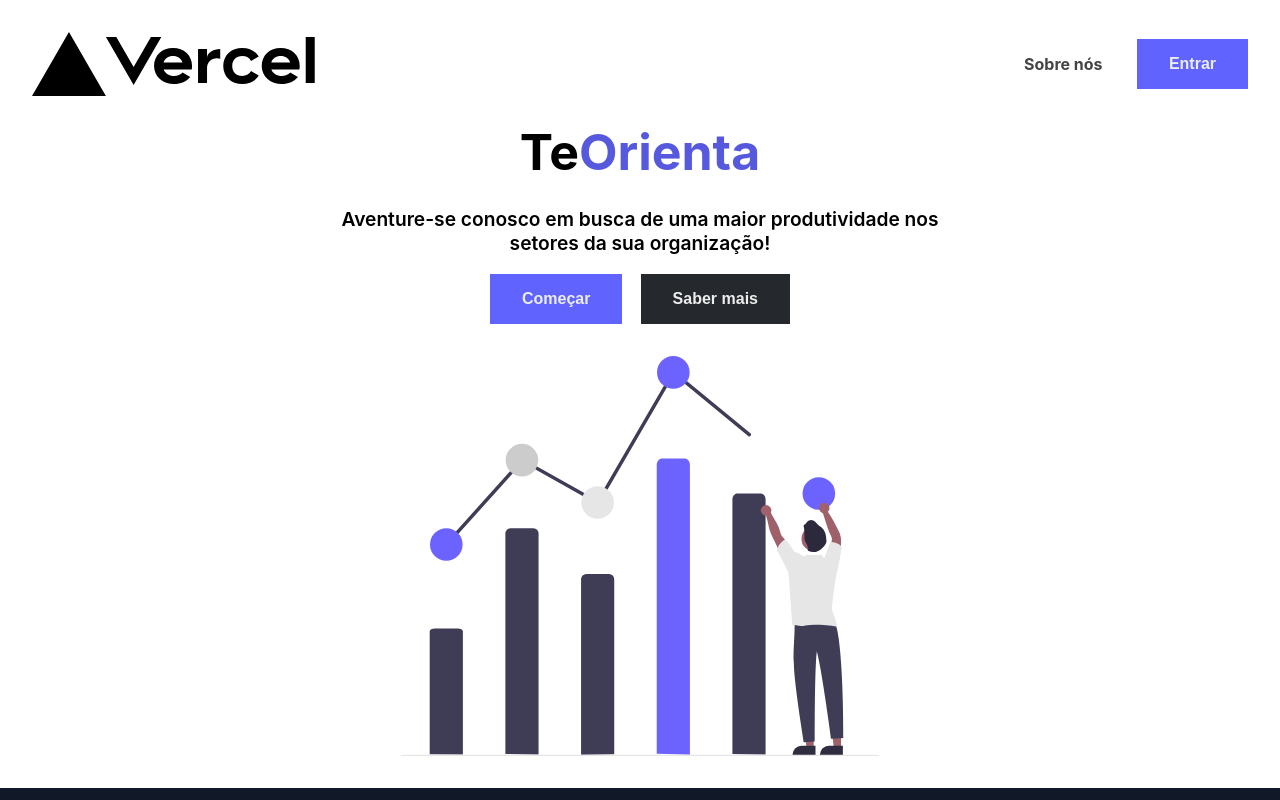
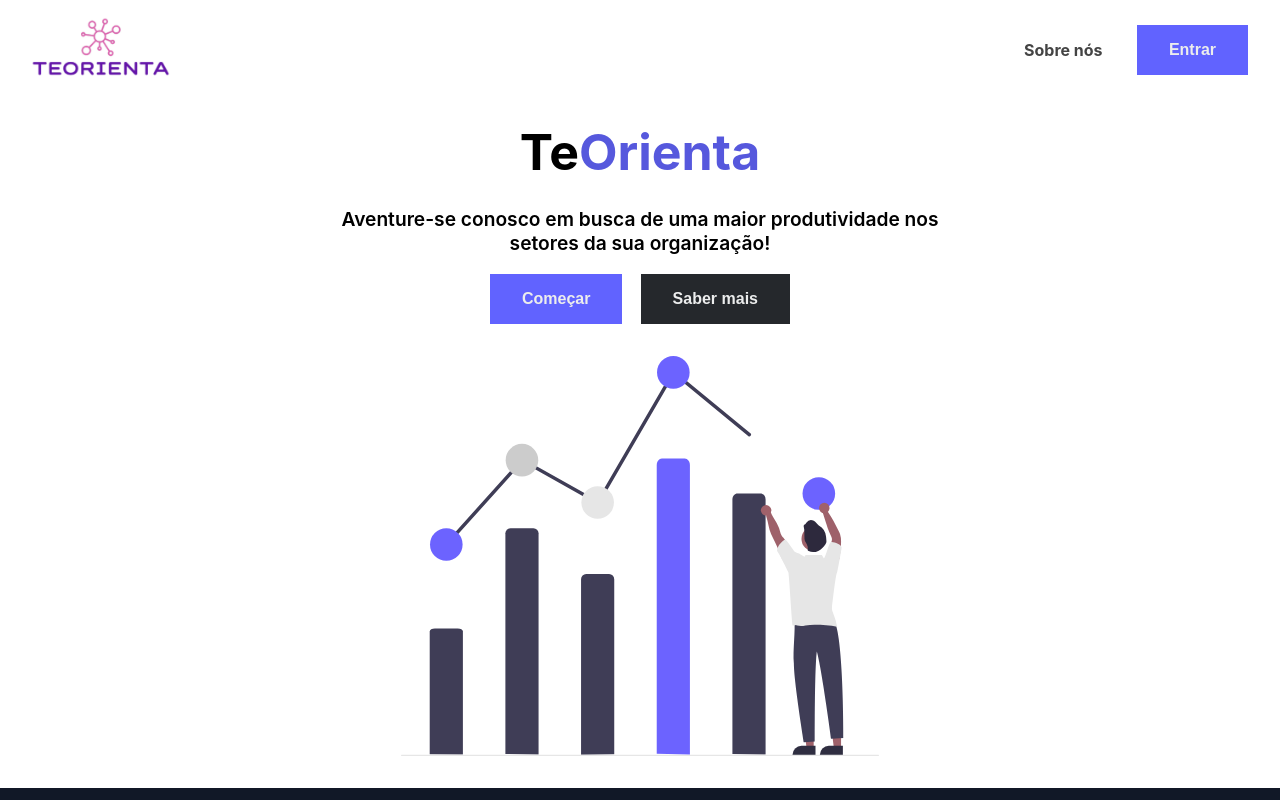
Before and after one commit to teOrienta/2021-Open-labs, a Next.js app in the folder nextjs/: page / in a window 1280 px wide. Shown: the top 800 px of the page. Built offline with nearby package versions, Linux system fonts and the light colour scheme.

Commit message:
logo created

```diff
--- a/nextjs/components/Flow/Aside.tsx
+++ b/nextjs/components/Flow/Aside.tsx
@@ -1,6 +1,6 @@
 import Image from 'next/image';
 import styles from '../../styles/components/Flow/Aside.module.css'
-import Icon from '../../public/icons/vercel.svg';
+import Icon from '../../public/icons/teorienta.png';
 
 import { AiFillHome, AiOutlineUpload, AiFillFilter } from 'react-icons/ai';
 
--- a/nextjs/components/Home/Header.tsx
+++ b/nextjs/components/Home/Header.tsx
@@ -1,7 +1,7 @@
 import Image from 'next/image';
 import Link from 'next/link';
 import styles from '../../styles/components/Home/Header.module.css'
-import Icon from '../../public/icons/vercel.svg';
+import Icon from '../../public/icons/teorienta.png';
 import { useState } from 'react';
 
 export function LoginContainer() {
@@ -37,7 +37,10 @@
   return (
     <>
     <div className = {styles.container}>
-      <Image src = {Icon} alt = "Program icon" />
+      <div className = {styles.logoContainer}>
+        <Image src = {Icon} alt = "Program icon"
+          layout = "fill" objectFit="contain"/>
+      </div>
 
       <div className = {styles.links}>
           <Link href = "/">
--- a/nextjs/components/Home/Main.tsx
+++ b/nextjs/components/Home/Main.tsx
@@ -145,17 +145,17 @@
           Depoimento dos clientes
         </h1>
         <p className = "larger">
-          Não tem
+          Seja um dos primeiros clientes!
         </p>
         <ul>
           {[1, 2].map(x => (
             <li key = {x}>
               <p>
-              — Duis aute irure dolor in reprehenderit in voluptate velit esse cillum dolore eu fugiat nulla pariatur. Excepteur sint occaecat cupidatat non proident, sunt in culpa qui officia deserunt mollit anim id est laborum cillum dolore eu fugiat.
+                Aqui estará a sua mensagem de feedback
               </p>
               <hr />
               <p>
-                Roman Level / <b>AppName</b>
+                Seu nome / <b>Cargo</b>
               </p>
             </li>
           ))}
@@ -164,7 +164,7 @@
 
       <section className = {styles.banner}>
           <h3>
-            For previewing layouts and visual?
+            Preparado para inovação?
           </h3>
       </section>
     </div>
--- a/nextjs/pages/index.tsx
+++ b/nextjs/pages/index.tsx
@@ -10,7 +10,7 @@
       <Head>
         <title> teOrienta </title>
         <meta name="description" content="teOrienta project" />
-        <link rel="icon" href="/favicon.ico" />
+        <link rel="icon" href="/icons/teorienta.png" />
       </Head>
 
       <Header/>
--- a/nextjs/styles/components/Flow/Aside.module.css
+++ b/nextjs/styles/components/Flow/Aside.module.css
@@ -2,6 +2,7 @@
     display: flex;
     flex-direction: column;
     min-width: 240px;
+    max-width: 240px;
     padding: 1em;
     height: 100vh;
     background-color: #fff;
--- a/nextjs/styles/components/Home/Header.module.css
+++ b/nextjs/styles/components/Home/Header.module.css
@@ -27,7 +27,12 @@
 .container .links button {
     padding: 1em 2em;
 }
-
+.logoContainer {
+    position: relative;
+    width: 200px;
+    height: 100px;
+    margin: -2em;
+}
 .overlay {
     display: flex;
     align-items: center;
```
Also changed, not shown: nextjs/public/icons/teorienta.png (added).
